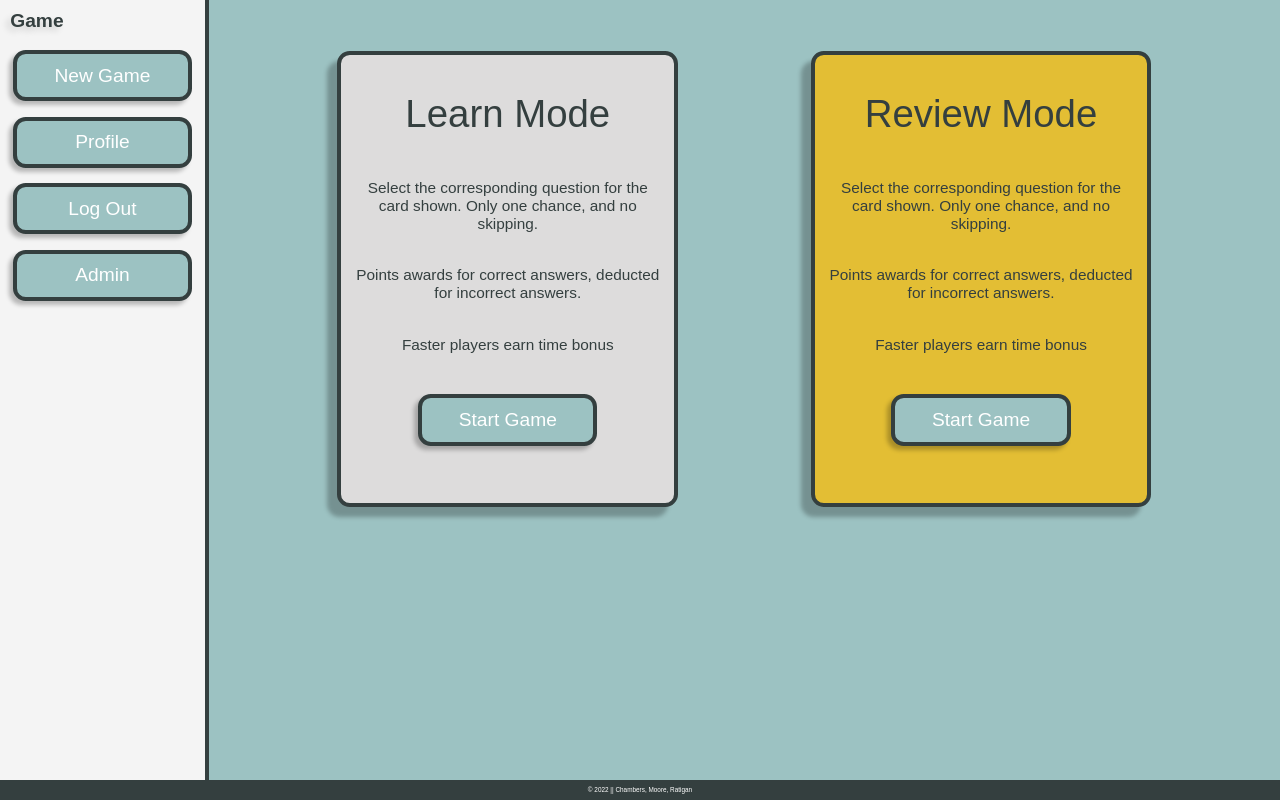
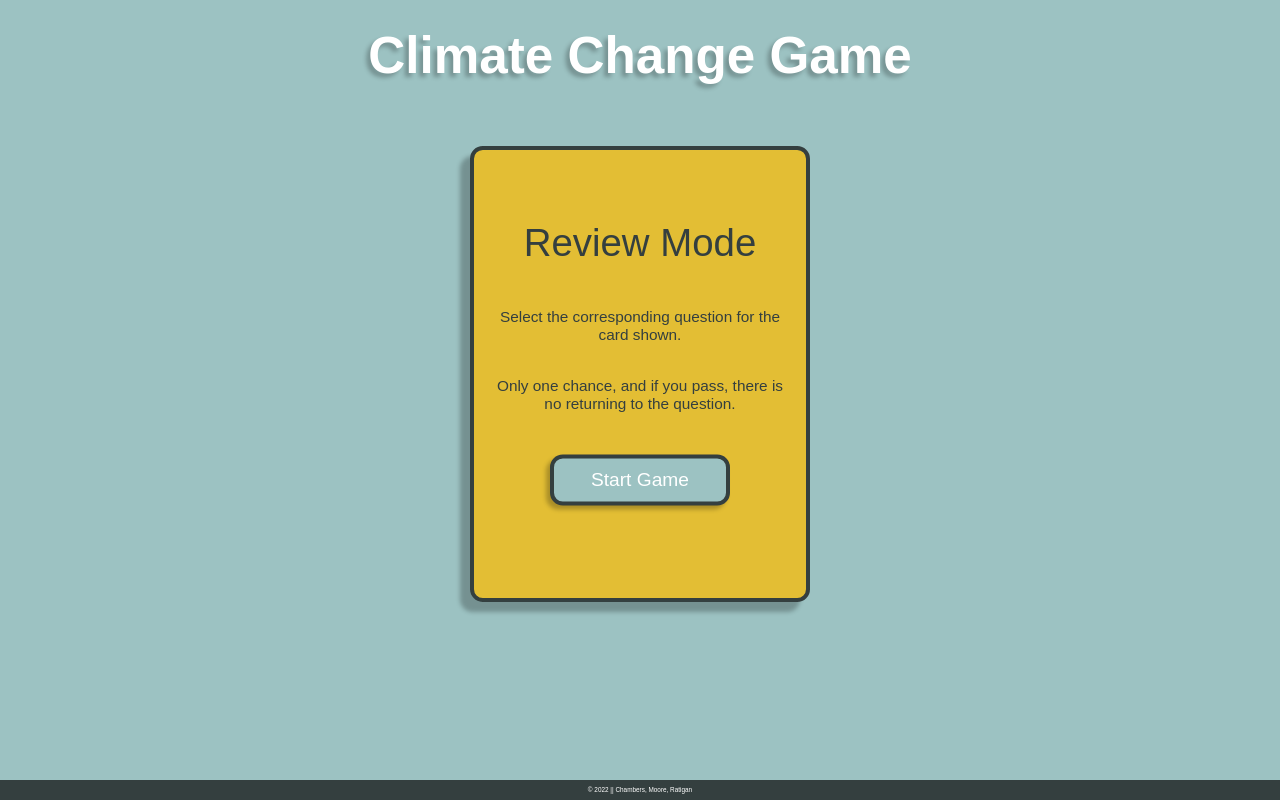
Before and after one commit to Jon-W-Moore/cs467_frontend, a plain HTML site: page templates/dashboard.html in a window 1280 px wide. Drawn offline with Linux system fonts and the light colour scheme.

Commit message:
updated dashboard

```diff
--- a/templates/dashboard.html
+++ b/templates/dashboard.html
@@ -10,7 +10,7 @@
 </head>
 
 <body>
-    <div class="menu_bar">
+    <!-- <div class="menu_bar">
         <h2>Game</h2>
         <a href="./game.html">
             <input type="button" id="new_game" name="new_game" value="New Game">
@@ -18,10 +18,14 @@
         <input type="button" id="profile" name="profile" value="Profile">
         <input type="button" id="log_out" name="log_out" value="Log Out">
         <input type="button" id="admin" name="admin" value="Admin">
-    </div>
+    </div> -->
+
+    <header>
+        <h1 class="title">Climate Change Game</h1>
+    </header>
 
     <!-- learn mode card -->
-    <div class="learn_game_card">
+    <!-- <div class="learn_game_card">
         <form>
             <div class="game_rules">
                 <h3>Learn Mode</h3>
@@ -32,7 +36,7 @@
                 <input type="button" id="review_mode_button" name="review_mode_button" value="Start Game">
             </Div>
         </form>
-    </div>
+    </div> -->
 
     <!-- review mode card -->
     <div class="review_game_card">
@@ -40,9 +44,9 @@
             <div class="game_rules">
                 <h3>Review Mode</h3>
                 <br>
-                <p>Select the corresponding question for the card shown. Only one chance, and no skipping.</p><br>
-                <p>Points awards for correct answers, deducted for incorrect answers.</p><br>
-                <p>Faster players earn time bonus</p><br>
+                <p>Select the corresponding question for the card shown.</p><br>
+                <p>Only one chance, and if you pass, there is no returning to the question.</p><br>
+
                 <a href="./game.html">
                     <input type="button" id="review_mode_button" name="review_mode_button" value="Start Game">
                 </a>
```
Also changed, not shown: scripts/game.js (+9 -7 lines), templates/game.html (+2 -2 lines), templates/registration.html (deleted).
